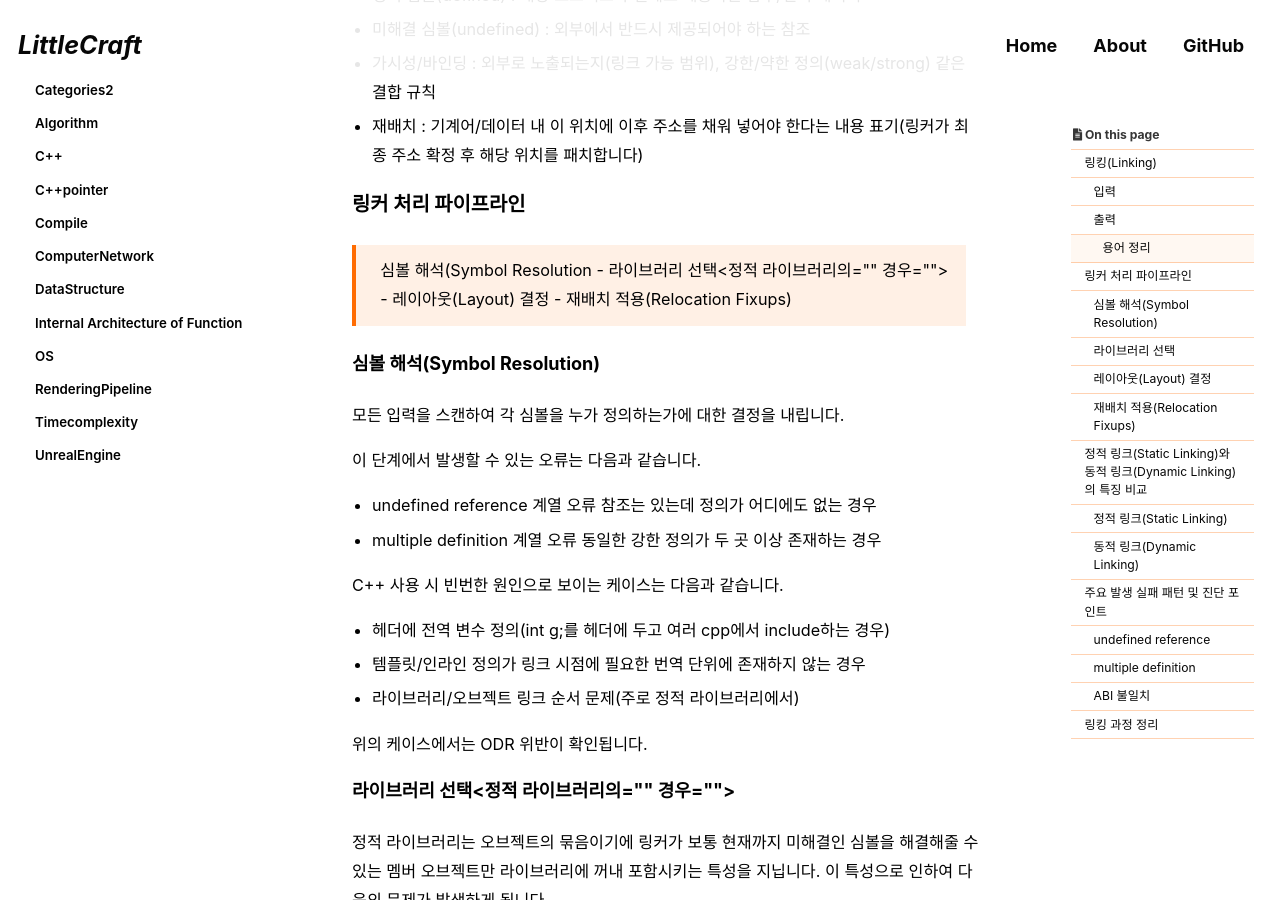
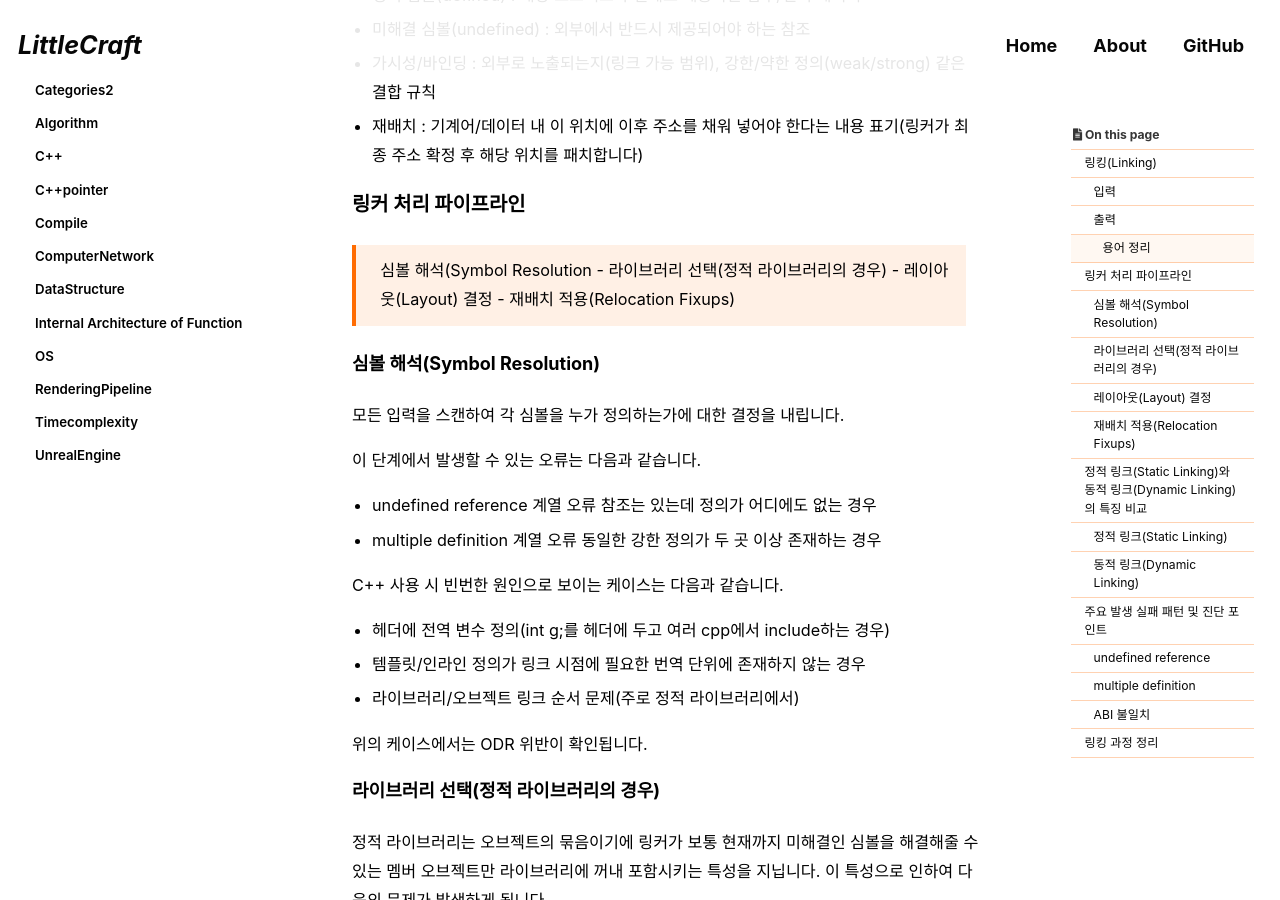
Before and after one commit to ElveCity/ElveCity.github.io, a Jekyll site: the page built from _posts/2025-12-27-compile(Linking).md, in a window 1280 px wide and 900 px high, scrolled down 1424 px. Built offline with Jekyll 4.4.1, drawn with Linux system fonts in a browser that asks for light colours; cached includes are drawn as plain includes; some web fonts are replaced; comment, search, counter and statistics services are not loaded.

Commit message:
fix: v0.5 docs correction

```diff
--- a/_posts/2025-12-27-compile(Linking).md
+++ b/_posts/2025-12-27-compile(Linking).md
@@ -57,7 +57,7 @@ last_modified_at: 2025-12-28
 
 ### 링커 처리 파이프라인
 
-> 심볼 해석(Symbol Resolution - 라이브러리 선택<정적 라이브러리의 경우> - 레이아웃(Layout) 결정 - 재배치 적용(Relocation Fixups)
+> 심볼 해석(Symbol Resolution - 라이브러리 선택(정적 라이브러리의 경우) - 레이아웃(Layout) 결정 - 재배치 적용(Relocation Fixups)
 
 #### 심볼 해석(Symbol Resolution)
 
@@ -78,7 +78,7 @@ C++ 사용 시 빈번한 원인으로 보이는 케이스는 다음과 같습니
 
 위의 케이스에서는 ODR 위반이 확인됩니다.
 
-#### 라이브러리 선택<정적 라이브러리의 경우>
+#### 라이브러리 선택(정적 라이브러리의 경우)
 
 정적 라이브러리는 오브젝트의 묶음이기에 링커가 보통 현재까지 미해결인 심볼을 해결해줄 수 있는 멤버 오브젝트만 라이브러리에 꺼내 포함시키는 특성을 지닙니다.
 이 특성으로 인하여 다음의 문제가 발생하게 됩니다.
```
